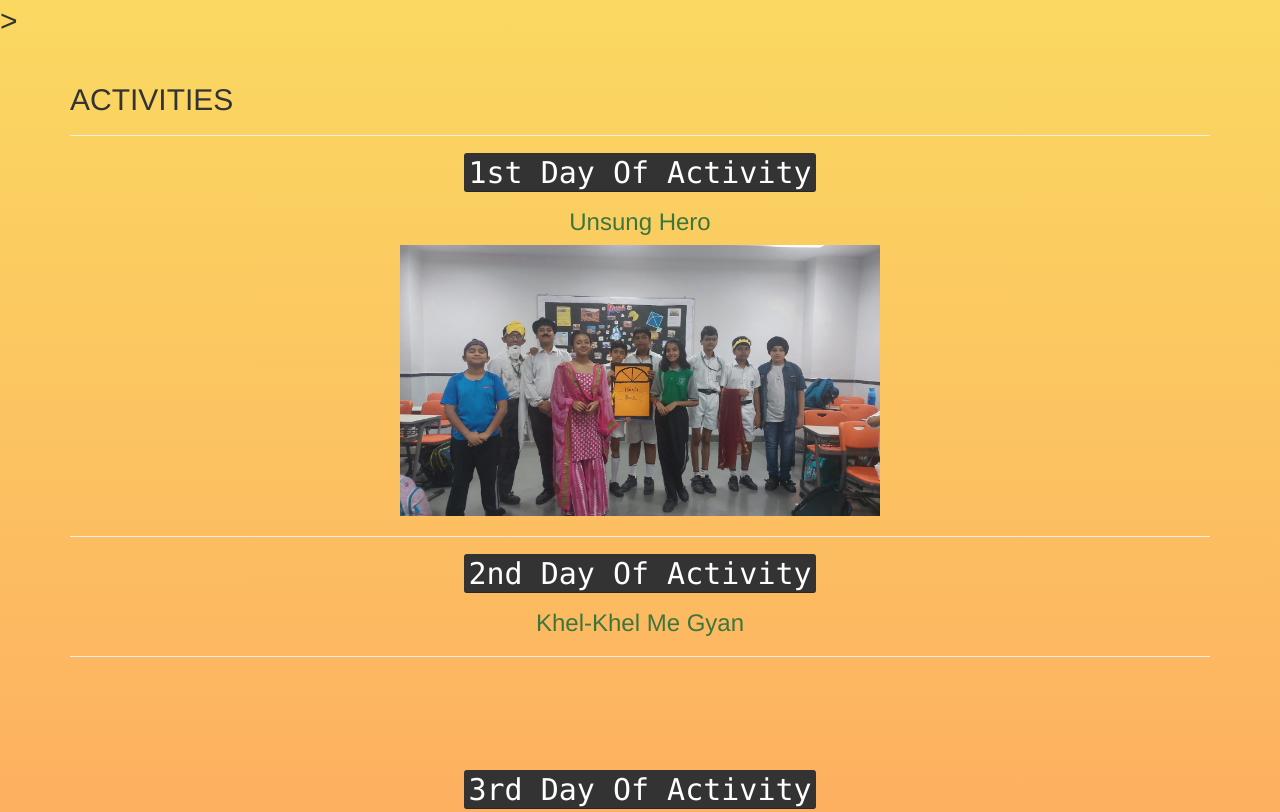
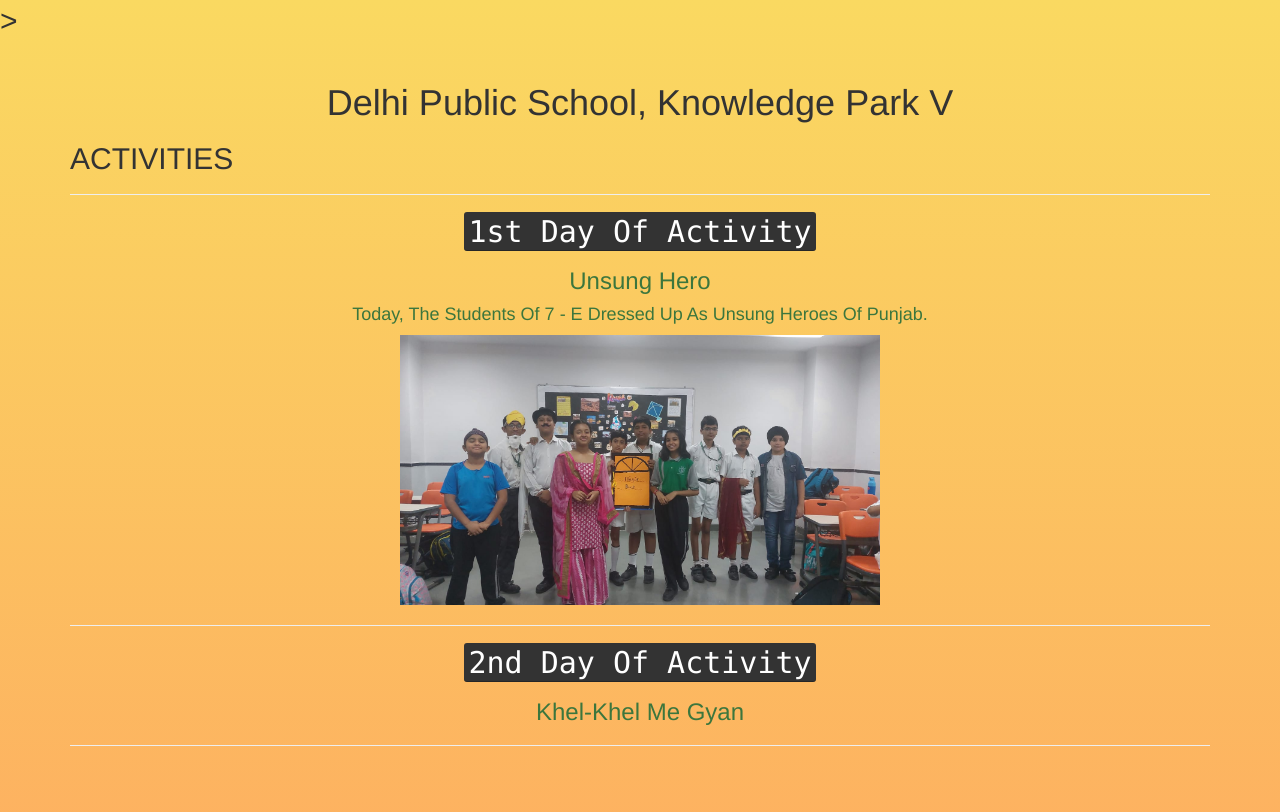
Before and after one commit to NotSoDev-cmd/sst-week-dpskpv-punjab-state, a plain HTML site: page index.html in a window 1280 px wide. Shown: the top 812 px of the page. Drawn offline with nearby package versions, Linux system fonts and the light colour scheme.

Commit message:
day one update

```diff
--- a/index.html
+++ b/index.html
@@ -23,6 +23,7 @@
   <div class="container">
 
     <div class="page-header" id="ACTIVITIES">
+      <h1 style="text-align: center;" class="text-capitalize">Delhi Public School, Knowledge Park V</h1>
       <h2 class="text-capitalize">ACTIVITIES</h2>
     </div>
 
@@ -31,6 +32,7 @@
 
         <h4 class="text-capitalize"><kbd>1st day of activity</kbd></h4>
         <h3 style="text-align: center;" class="text-success text-left text-capitalize">Unsung hero</h3>
+        <h4 style="text-align: center;" class="text-success text-left text-capitalize">Today, the students of 7 - E dressed up as unsung heroes of Punjab.</h4>
 
 
         <img src="dayone.jpg" style="width:480px;height:480x;" class="center" >
```
